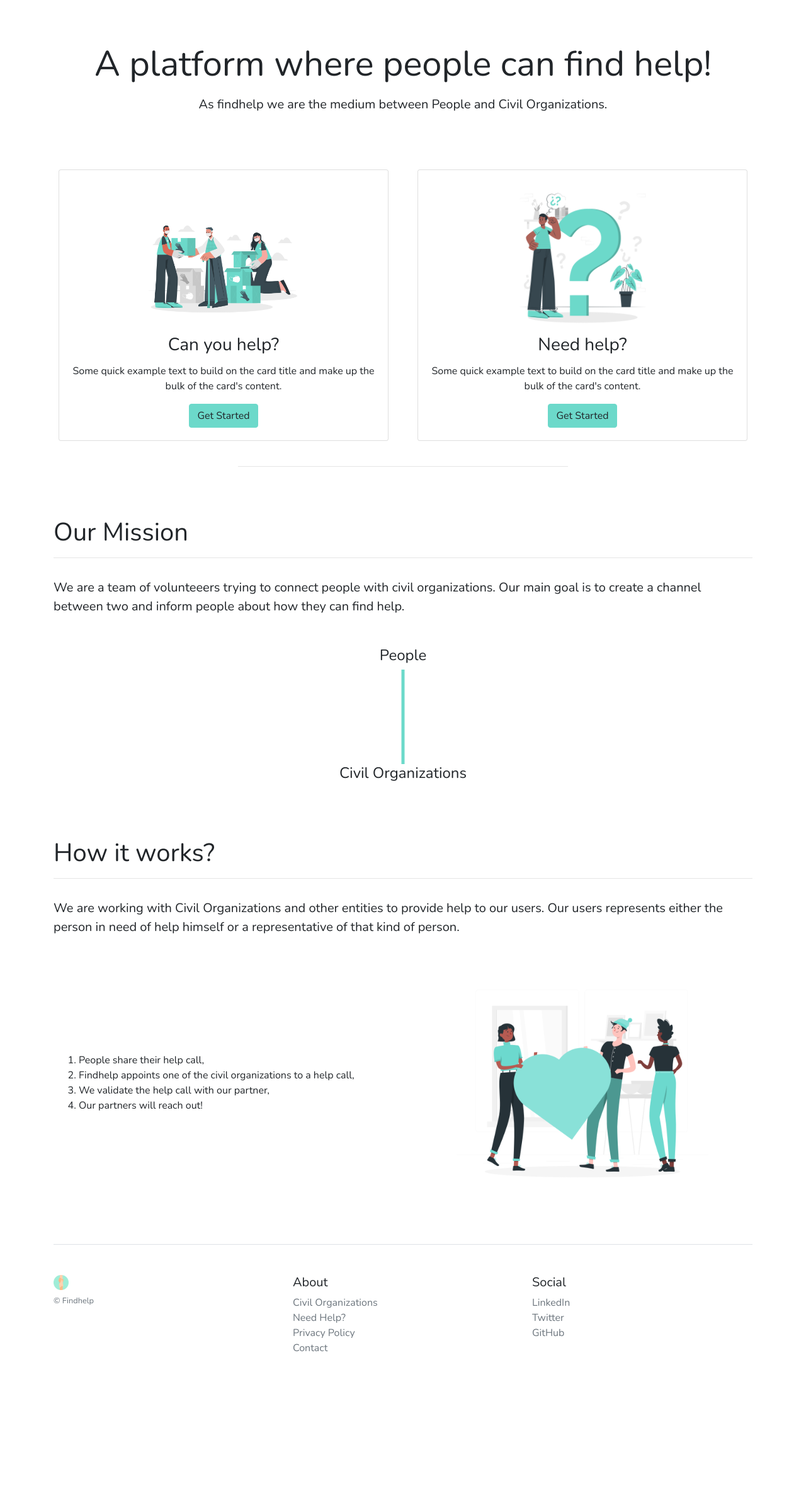
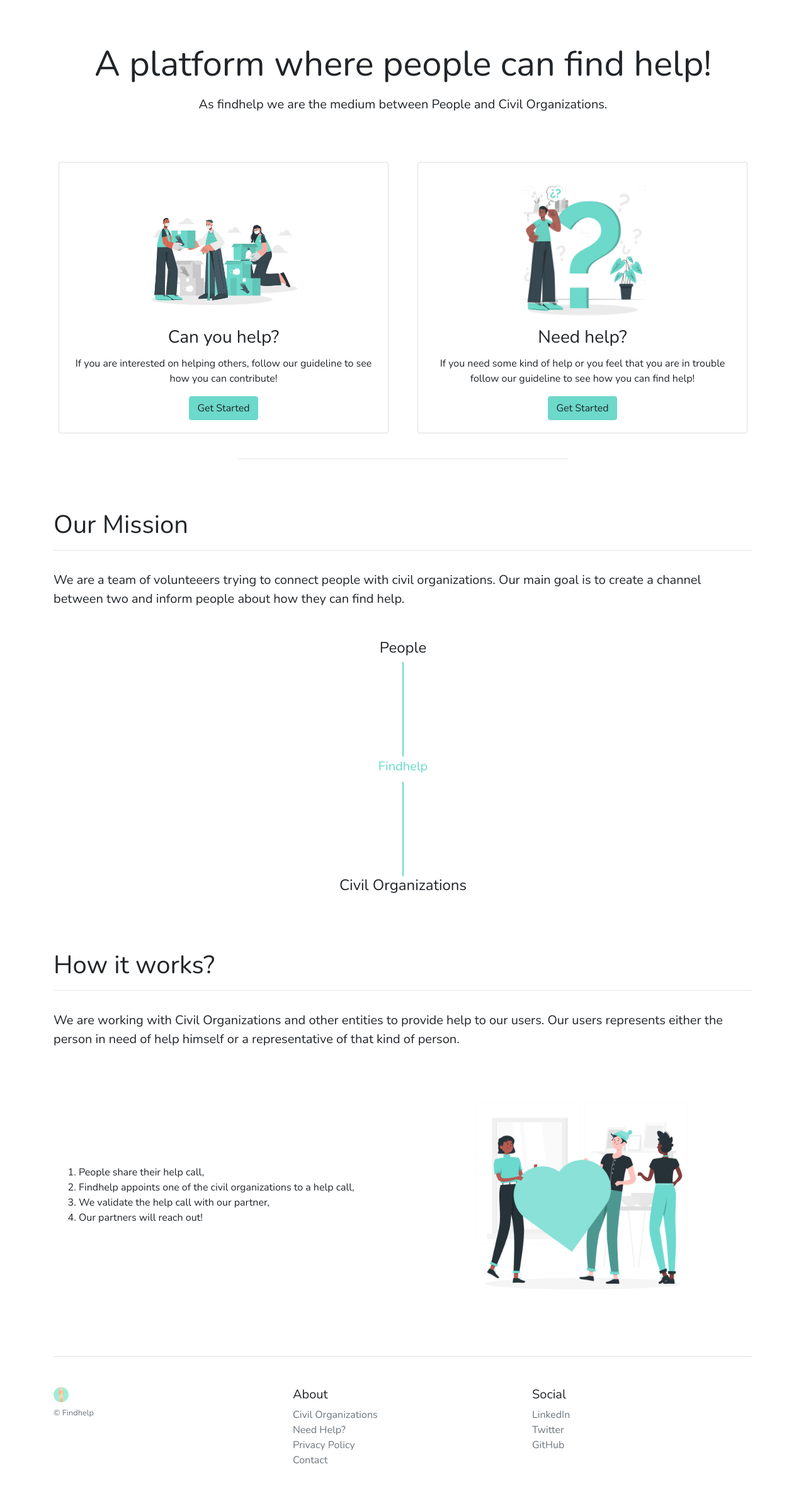
Before and after one commit to yusufhilmi/findhelp, a Django app: page / in a window 1280 px wide. Shown: the part 58-2452 px from the top of the page at 63% size. Before the commit the page ends 2204 px from the top, so only its background shows below. Run offline with Django 3.2, Linux system fonts and the light colour scheme; some libraries are stand-ins or nearby versions.

Commit message:
bulk front-end

```diff
--- a/findhelp/static/sass/project.scss
+++ b/findhelp/static/sass/project.scss
@@ -111,6 +111,10 @@ body {
   max-width: 100%;
   max-height: 50vh;
 }
+.civil-image {
+  max-width: 100%;
+  max-height: 30vh;
+}
 
 // .btn-outline-findhelp {
 //   @include button-outline-variant($logo-color-old, #222222, lighten($logo-color-old,5%), $logo-color-old);
--- a/findhelp/templates/pages/contact.html
+++ b/findhelp/templates/pages/contact.html
@@ -17,7 +17,7 @@
             Please reach us for any thing that is/might be related to us.
         </p>
     </div>
-<br>
+
     <div class="mt-5">
         <h3>
             Civil Organizations
@@ -30,7 +30,7 @@
             <br>
         </p>
     </div>
-<br>
+
     <div class="mt-5">
         <h3>
             Need help?
--- a/findhelp/templates/pages/home.html
+++ b/findhelp/templates/pages/home.html
@@ -7,7 +7,7 @@
 
 
 <div class="row">
-    <div class="col mt-3 mb-3 p-5">
+    <div class="col mt-3 mb-1 p-5">
         <div class="text-center">
 
             <h1 class="text-center display-4">
@@ -27,8 +27,9 @@
                 <div class="card-body">
                     <img class="card-img w-50 mx-auto" src="{% static 'images/civil-org.png' %}" alt="Card image cap">
                     <h3 class="card-title">Can you help?</h3>
-                    <p class="card-text">Some quick example text to build on the card title and make up the bulk of the
-                        card's content.</p>
+                    <p class="card-text">
+                        If you are interested on helping others, follow our guideline to see how you can contribute!
+                    </p>
                     <a href="{% url 'civil' %}" class="btn btn-primary">{% trans 'Get Started' %}</a>
                 </div>
             </div>
@@ -40,8 +41,9 @@
                 <div class="card-body">
                     <img class="card-img w-50 mx-auto" src="{% static 'images/people.png' %}" alt="Card image cap">
                     <h3 class="card-title">Need help?</h3>
-                    <p class="card-text">Some quick example text to build on the card title and make up the bulk of the
-                        card's content.</p>
+                    <p class="card-text">
+                        If you need some kind of help or you feel that you are in trouble follow our guideline to see how you can find help!
+                    </p>
                     <a href="{% url 'people' %}" class="btn btn-primary">{% trans 'Get Started' %}</a>
                 </div>
             </div>
@@ -75,7 +77,21 @@
             <div class="row">
                 <div class="col center-block text-center">
                     <svg height="100%" width="100%">
-                        <line x1="50%" y1="0" x2="50%" y2="30vh" style="stroke:#6cd9ca; stroke-width:5;" />
+                        <line x1="50%" y1="0" x2="50%" y2="30vh" style="stroke:#6cd9ca; stroke-width:2;" />
+                    </svg>
+                </div>
+            </div>
+            <div class="row m-1">
+                <div class="col center-block my-auto text-center ">
+                    <h5 class="text-primary">
+                        Findhelp
+                    </h5>
+                </div>
+            </div>
+            <div class="row">
+                <div class="col center-block text-center">
+                    <svg height="100%" width="100%">
+                        <line x1="50%" y1="0" x2="50%" y2="30vh" style="stroke:#6cd9ca; stroke-width:2;" />
                     </svg>
                 </div>
             </div>
```
Also changed, not shown: findhelp/templates/pages/about.html (+12 -3 lines), findhelp/static/css/project.css, findhelp/static/css/project.min.css, findhelp/static/images/civil.png (added).
